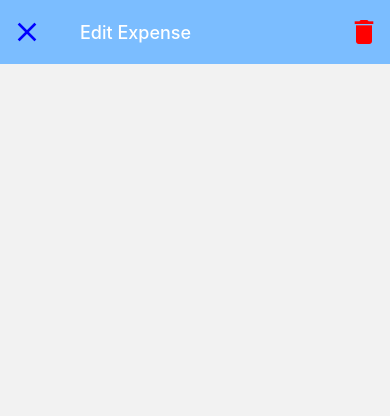
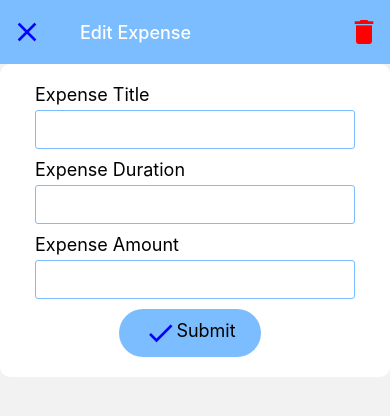
Before and after one commit to sean-xiao-zhao7/rn-proj4, a React Native app: screen /ExpenseScreen in a window 390 px wide. Shown: the top 416 px of the page. Built offline with nearby package versions, Linux system fonts and the light colour scheme.

Commit message:
Allow adding expense

```diff
--- a/src/components/UI/IconButton.js
+++ b/src/components/UI/IconButton.js
@@ -1,12 +1,20 @@
 import { Pressable } from "react-native";
 import { MaterialIcons } from "@expo/vector-icons";
 import { GlobalStyles } from "../../constants/styles";
+import MyText from "./MyText";
 
 const IconButton = (props) => {
     return (
         <Pressable
             onPress={props.onPress}
-            style={GlobalStyles.headerRightSpacing1}
+            style={[
+                GlobalStyles.headerRightSpacing1,
+                {
+                    flexDirection: "row",
+                    alignItems: "center",
+                },
+                props.pressableStyles,
+            ]}
         >
             <MaterialIcons
                 name={props.name}
@@ -14,6 +22,7 @@ const IconButton = (props) => {
                 color={props.color ? props.color : "blue"}
                 style={props.style}
             />
+            {props.label && <MyText>{props.label}</MyText>}
         </Pressable>
     );
 };
--- a/src/components/UI/MyText.js
+++ b/src/components/UI/MyText.js
@@ -3,7 +3,7 @@ import { Text } from "react-native";
 // styles
 import { GlobalStyles } from "../../constants/styles";
 
-const MyText = ({ children, size, weight }) => {
+const MyText = ({ children, size, weight, marginBottom }) => {
     let fontSize;
     switch (size) {
         case 1:
@@ -30,7 +30,11 @@ const MyText = ({ children, size, weight }) => {
             break;
     }
 
-    return <Text style={[fontSize, fontWeight]}>{children}</Text>;
+    return (
+        <Text style={[fontSize, fontWeight, { marginBottom: 5 }]}>
+            {children}
+        </Text>
+    );
 };
 
 export default MyText;
--- /dev/null
+++ b/src/components/UI/MyTextInput.js
@@ -0,0 +1,29 @@
+import { TextInput, View } from "react-native";
+
+import MyText from "./MyText";
+import { GlobalStyles } from "../../constants/styles";
+
+const MyTextInput = (props) => {
+    return (
+        <View>
+            <MyText>{props.label}</MyText>
+            <TextInput
+                {...props}
+                style={[
+                    props.style,
+                    {
+                        borderWidth: 1,
+                        borderColor: GlobalStyles.colors.primary,
+                        borderRadius: 3,
+                        paddingVertical: 8,
+                        paddingHorizontal: 15,
+                        fontSize: 18,
+                        marginBottom: 10,
+                    },
+                ]}
+            />
+        </View>
+    );
+};
+
+export default MyTextInput;
--- /dev/null
+++ b/src/components/forms/ExpenseForm.js
@@ -0,0 +1,75 @@
+import { useState } from "react";
+import { View } from "react-native";
+import { GlobalStyles } from "../../constants/styles";
+
+import IconButton from "../UI/IconButton";
+import MyTextInput from "../UI/MyTextInput";
+
+const ExpenseForm = ({ expense, submitHandlerCallback }) => {
+    const [state, setState] = useState({
+        title: { value: expense.title ? expense.title : "", valid: true },
+        duration: {
+            value: expense.duration ? expense.duration : null,
+            valid: true,
+        },
+        amount: { value: expense.amount ? expense.amount : null, valid: true },
+    });
+
+    const updateState = (type, value) => {
+        setState((prevState) => {
+            const newState = { ...prevState };
+            newState[type].value = value;
+            newState[type].valid = true;
+            return newState;
+        });
+    };
+
+    const submitHandler = () => {
+        submitHandlerCallback({
+            title: state.title.value,
+            duration: state.duration.value,
+            amount: state.amount.value,
+        });
+    };
+
+    return (
+        <View style={GlobalStyles.container1}>
+            <MyTextInput
+                autoCapitalize={"none"}
+                autoCorrect={false}
+                onChangeText={updateState.bind(this, "title")}
+                value={state.title.value}
+                label={"Expense Title"}
+            />
+            <MyTextInput
+                autoCapitalize={"none"}
+                autoCorrect={false}
+                keyboardType={"numeric"}
+                onChangeText={updateState.bind(this, "duration")}
+                value={state.duration.value}
+                label={"Expense Duration"}
+            />
+            <MyTextInput
+                autoCapitalize={"none"}
+                autoCorrect={false}
+                keyboardType={"number-pad"}
+                onChangeText={updateState.bind(this, "amount")}
+                value={state.amount.value}
+                label={"Expense Amount"}
+            />
+            <IconButton
+                onPress={submitHandler}
+                name={"check"}
+                label={"Submit"}
+                pressableStyles={{
+                    backgroundColor: GlobalStyles.colors.primary,
+                    paddingVertical: 8,
+                    paddingHorizontal: 25,
+                    borderRadius: 25,
+                }}
+            />
+        </View>
+    );
+};
+
+export default ExpenseForm;
--- a/src/screens/ExpenseScreen.js
+++ b/src/screens/ExpenseScreen.js
@@ -1,16 +1,24 @@
-import { useContext, useLayoutEffect } from "react";
-import { View } from "react-native";
+import { useContext, useLayoutEffect, useState } from "react";
+import { Button, View } from "react-native";
 import { MaterialIcons } from "@expo/vector-icons";
 
 import MyText from "../components/UI/MyText";
 import { GlobalStyles } from "../constants/styles";
 import IconButton from "../components/UI/IconButton";
 import { ExpenseContext } from "../store/expense-context";
+import ExpenseForm from "../components/forms/ExpenseForm";
 
 const ExpenseScreen = ({ route, navigation }) => {
-    const expense = route.params?.expense;
-    const mode = route.params?.mode;
+    const expense = route.params?.expense ? route.params.expense : {};
     const expenseContext = useContext(ExpenseContext);
+    const [editMode, setEditMode] = useState(
+        route.params?.mode === "add" ? true : false
+    );
+
+    const addHandler = (expense) => {
+        expenseContext.addExpense(expense);
+        navigation.goBack();
+    };
 
     const deleteHandler = () => {
         expenseContext.deleteExpense(expense.id);
@@ -19,9 +27,10 @@ const ExpenseScreen = ({ route, navigation }) => {
 
     useLayoutEffect(() => {
         navigation.setOptions({
-            title: mode === "add" ? "New Expense" : "Edit Expense",
+            title:
+                route.params?.mode === "add" ? "New Expense" : "Edit Expense",
             headerRight: () => {
-                if (mode !== "add") {
+                if (route.params?.mode !== "add") {
                     return (
                         <IconButton
                             name="delete"
@@ -34,8 +43,10 @@ const ExpenseScreen = ({ route, navigation }) => {
         });
     }, [navigation]);
 
-    if (!expense) {
-        return null;
+    if (editMode) {
+        return (
+            <ExpenseForm expense={expense} submitHandlerCallback={addHandler} />
+        );
     }
 
     return (
@@ -71,6 +82,7 @@ const ExpenseScreen = ({ route, navigation }) => {
                 />
                 <MyText>{expense.amount}</MyText>
             </View>
+            <Button onPress={setEditMode(true)} title="Edit" />
         </View>
     );
 };
```
